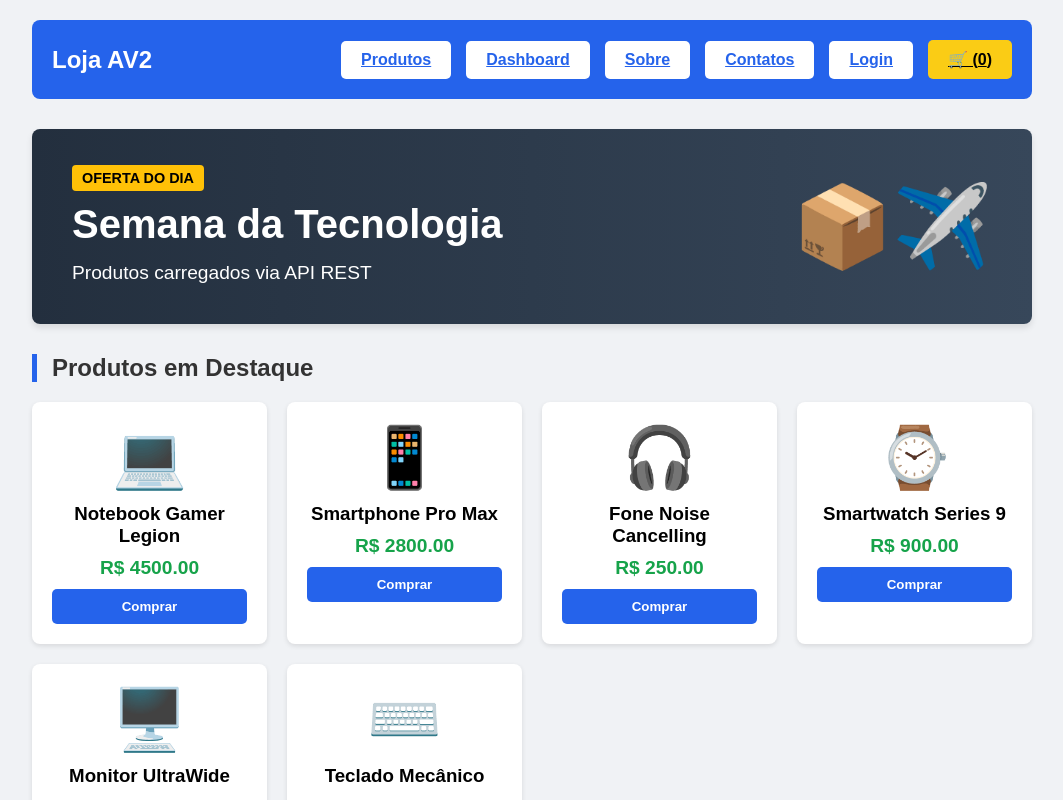
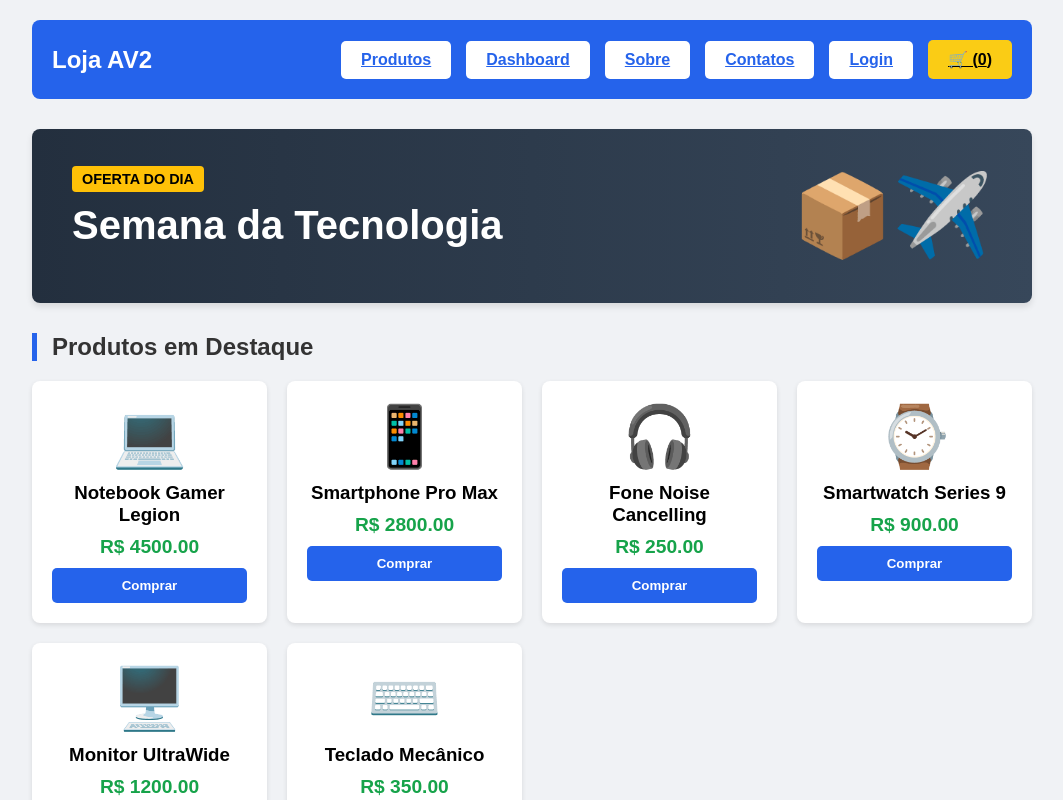
Before and after one commit to JJunior21/Loja-Virtual-E-Commerce--Trabalho-Final-CC---Front-end-Frameworks---AV2, a React (Vite) app: page / in a window 1280 px wide. Shown: the top 800 px of the page, without its empty margins (108-1171 px from the left). Built offline with nearby package versions, Linux system fonts and the light colour scheme; data requests are answered from the project's data file.

Commit message:
Update Home.tsx

```diff
--- a/src/pages/Home.tsx
+++ b/src/pages/Home.tsx
@@ -43,7 +43,7 @@ export function Home() {
         <div>
             <span style={{ background: '#ffc107', color: '#000', padding: '5px 10px', borderRadius: '4px', fontWeight: 'bold', fontSize: '0.9rem' }}>OFERTA DO DIA</span>
             <h2 style={{ fontSize: '2.5rem', margin: '15px 0' }}>Semana da Tecnologia</h2>
-            <p style={{ fontSize: '1.2rem' }}>Produtos carregados via API REST</p>
+
         </div>
         <div style={{ fontSize: '80px' }}>📦✈️</div>
       </div>
```
